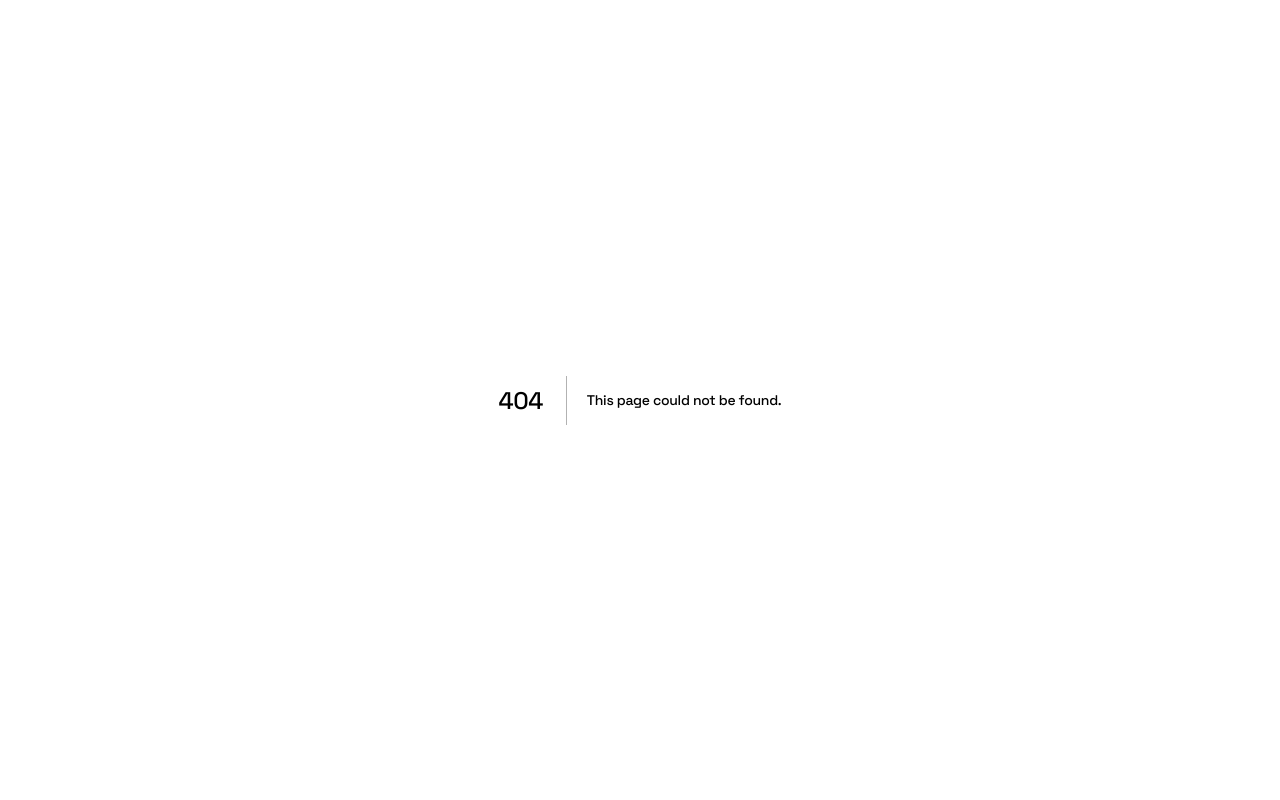
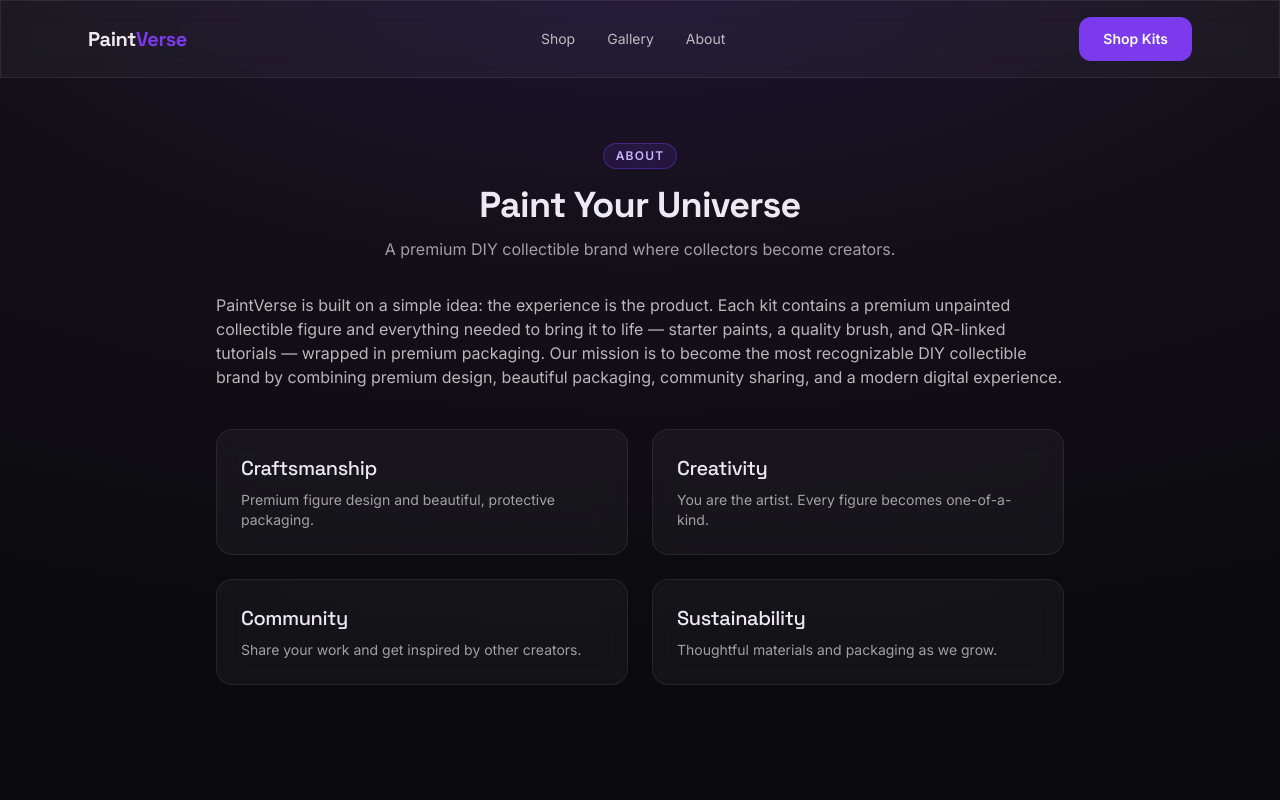
Before and after one commit to Mohamedhesham73/paintverse, a Next.js app: page /about in a window 1280 px wide. Before the commit this address had no page. Shown: the top 800 px of the page. Built offline with nearby package versions, Linux system fonts and the light colour scheme; no server answers.

Commit message:
feat: gallery and about pages

```diff
--- /dev/null
+++ b/src/app/about/page.tsx
@@ -0,0 +1,38 @@
+import type { Metadata } from "next";
+import { Navbar } from "@/components/layout/Navbar";
+import { Footer } from "@/components/layout/Footer";
+import { SectionHeading } from "@/components/ui/SectionHeading";
+import { GlassCard } from "@/components/ui/GlassCard";
+
+export const metadata: Metadata = { title: "About" };
+
+const PILLARS = [
+  { title: "Craftsmanship", body: "Premium figure design and beautiful, protective packaging." },
+  { title: "Creativity", body: "You are the artist. Every figure becomes one-of-a-kind." },
+  { title: "Community", body: "Share your work and get inspired by other creators." },
+  { title: "Sustainability", body: "Thoughtful materials and packaging as we grow." },
+];
+
+export default function AboutPage() {
+  return (
+    <>
+      <Navbar />
+      <main className="mx-auto max-w-4xl px-6 py-16">
+        <SectionHeading label="About" title="Paint Your Universe" subtitle="A premium DIY collectible brand where collectors become creators." />
+        <p className="mt-8 text-white/70">
+          PaintVerse is built on a simple idea: the experience is the product. Each kit contains a premium
+          unpainted collectible figure and everything needed to bring it to life — starter paints, a quality
+          brush, and QR-linked tutorials — wrapped in premium packaging. Our mission is to become the most
+          recognizable DIY collectible brand by combining premium design, beautiful packaging, community
+          sharing, and a modern digital experience.
+        </p>
+        <div className="mt-10 grid gap-6 sm:grid-cols-2">
+          {PILLARS.map((p) => (
+            <GlassCard key={p.title} className="p-6"><h3 className="text-xl">{p.title}</h3><p className="mt-2 text-sm text-white/60">{p.body}</p></GlassCard>
+          ))}
+        </div>
+      </main>
+      <Footer />
+    </>
+  );
+}
--- /dev/null
+++ b/src/app/gallery/page.tsx
@@ -0,0 +1,28 @@
+import type { Metadata } from "next";
+import Image from "next/image";
+import { Navbar } from "@/components/layout/Navbar";
+import { Footer } from "@/components/layout/Footer";
+import { SectionHeading } from "@/components/ui/SectionHeading";
+import { GALLERY } from "@/content/gallery";
+
+export const metadata: Metadata = { title: "Gallery" };
+
+export default function GalleryPage() {
+  return (
+    <>
+      <Navbar />
+      <main className="mx-auto max-w-6xl px-6 py-16">
+        <SectionHeading label="Community" title="The PaintVerse Gallery" subtitle="Painted figures from the community." />
+        <div className="mt-10 columns-1 gap-6 sm:columns-2 lg:columns-3 [&>*]:mb-6">
+          {GALLERY.map((g) => (
+            <div key={g.id} className="glass overflow-hidden rounded-2xl break-inside-avoid">
+              <div className="relative aspect-square"><Image src={g.image} alt={g.title} fill className="object-cover" sizes="(max-width:768px) 100vw, 33vw" /></div>
+              <div className="p-4"><h3>{g.title}</h3><p className="text-sm text-white/50">{g.creator}</p></div>
+            </div>
+          ))}
+        </div>
+      </main>
+      <Footer />
+    </>
+  );
+}
```
